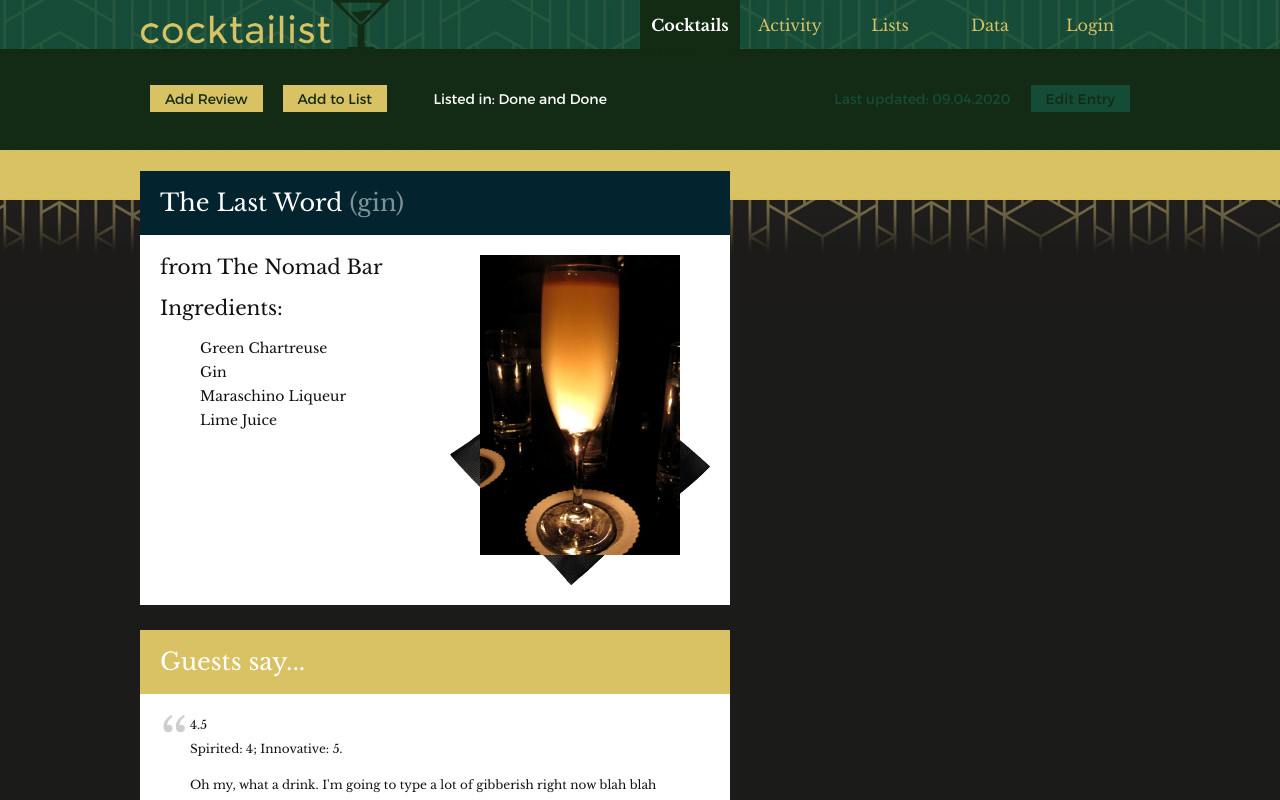
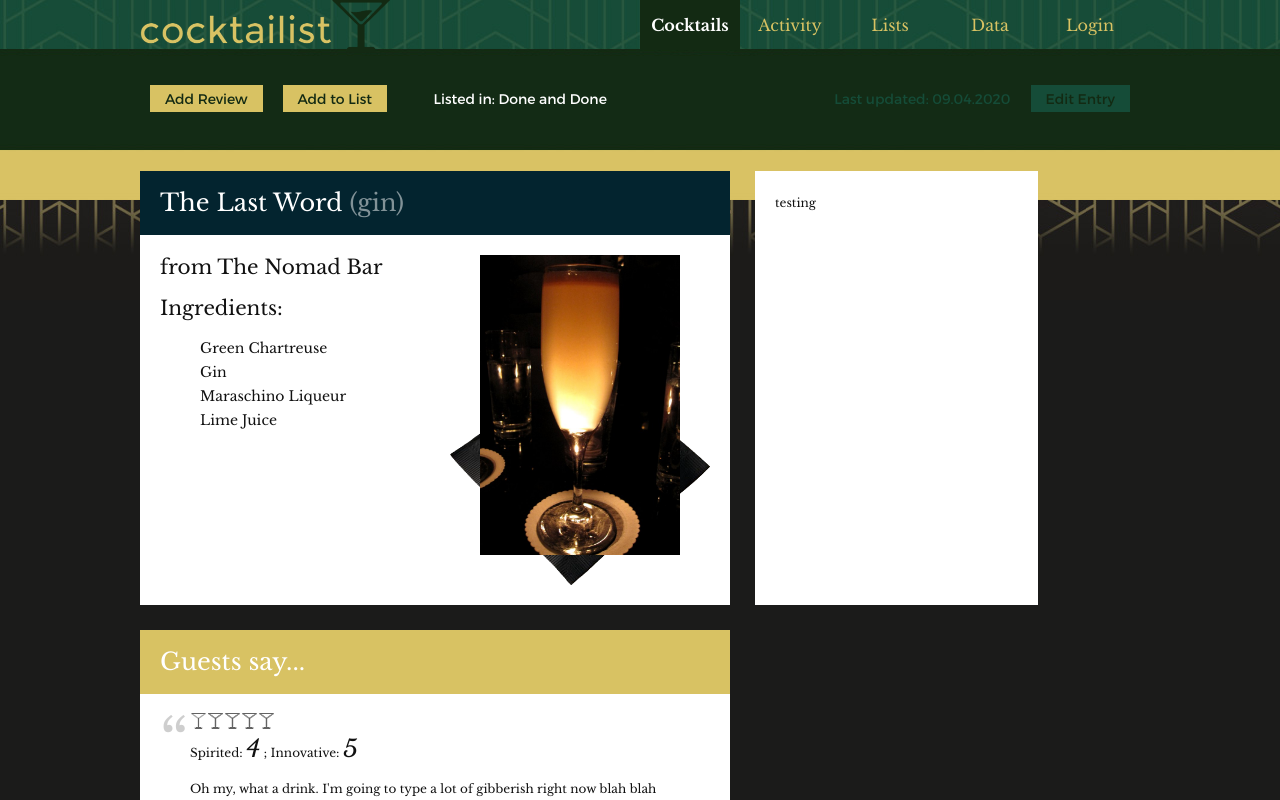
Before and after one commit to diiiefiend/cocktailist-ui, a Vue app: page /#/cocktail in a window 1280 px wide. Shown: the top 800 px of the page. Built offline with nearby package versions, Linux system fonts and the light colour scheme.

Commit message:
Start working on cocktail sidebar.

```diff
--- a/src/assets/styles/components/context-menu-cocktail-detail.scss
+++ b/src/assets/styles/components/context-menu-cocktail-detail.scss
@@ -39,6 +39,13 @@ ul {
     li {
       margin: 0 30px;
 
+      .rating {
+        &.number {
+          font-size: $font-xxl;
+          font-style: italic;
+        }
+      }
+
       .reviewer {
         display: block;
         font-size: $font-lg;
--- a/src/views/Cocktail.vue
+++ b/src/views/Cocktail.vue
@@ -36,15 +36,22 @@
           </li>
         </ul>
       </content-box>
+      <content-box width="3">
+        testing
+      </content-box>
       <content-box width="6">
         <h1 class="reviews">
           Guests say...
         </h1>
         <ul class="reviews">
           <li v-for="review in reviews" :key="review.id">
-            {{ review.rating }}<br />
-            Spirited: {{ review.spiritedRating }}; Innovative:
-            {{ review.innovationRating }}.<br />
+            <!-- {{ review.rating }}<br /> -->
+            <img src="/images/rating-empty.png" alt="rating" /><br />
+            Spirited:
+            <span class="rating number">{{ review.spiritedRating }}</span>
+            ; Innovative:
+            <span class="rating number">{{ review.innovationRating }}</span>
+            <br />
             <p>{{ review.comment }}</p>
             <div class="reviewer">{{ review.reviewer }}</div>
           </li>
```
